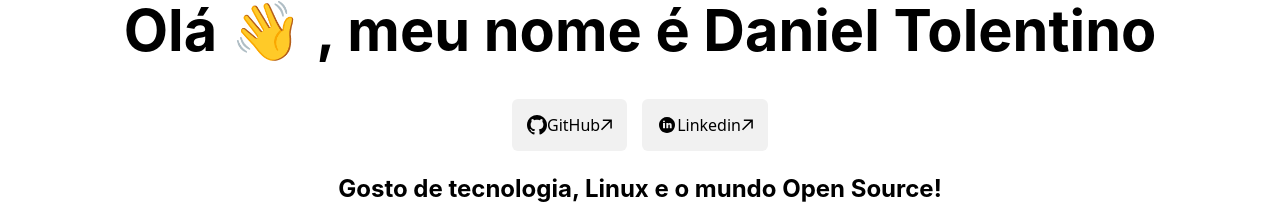
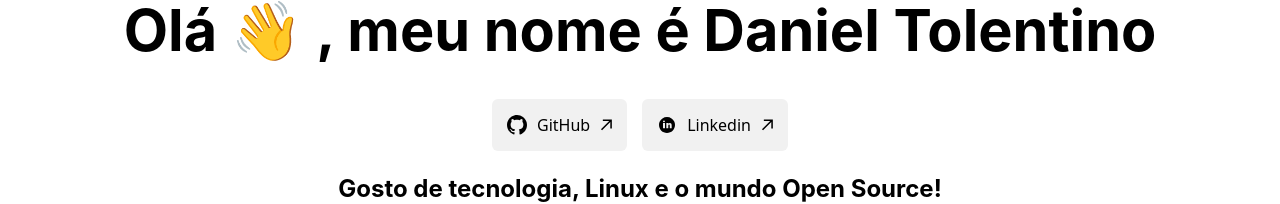
Before and after one commit to DanielTolentino/personal-page, a Next.js app: page / in a window 1280 px wide. Shown: the part 388-592 px from the top of the page. Built offline with nearby package versions, Linux system fonts and the light colour scheme.

Commit message:
Delete div and make the a tag inherit the styles

```diff
--- a/pages/index.js
+++ b/pages/index.js
@@ -23,8 +23,8 @@ export default function Home() {
             <h1 className={styles.title}>Olá <span className="emoji"> 👋 </span>, meu nome é Daniel Tolentino </h1>
             <br />
             <div className={styles.links_row}>
-              <div className={styles.link_card}>
-                <a  className={styles.link}                href="https://github.com/DanielTolentino"
+
+                <a  className={styles.link_card}                href="https://github.com/DanielTolentino"
                 target="_blank"
                 rel="noopener noreferrer"
                 >
@@ -32,10 +32,10 @@ export default function Home() {
                  <span>
                   <svg width="12" height="12" viewBox="0 0 12 12" fill="none" xmlns="http://www.w3.org/2000/svg"><path d="M2.07102 11.3494L0.963068 10.2415L9.2017 1.98864H2.83807L2.85227 0.454545H11.8438V9.46023H10.2955L10.3097 3.09659L2.07102 11.3494Z" fill="currentColor"></path></svg></span>
                 </a>
-              </div>
 
-              <div className={styles.link_card}>
-              <a  className={styles.link} href="https://www.linkedin.com/in/daniel-tolentino-ferreira-santos/"
+
+
+              <a className={styles.link_card} href="https://www.linkedin.com/in/daniel-tolentino-ferreira-santos/"
                 target="_blank"
                 rel="noopener noreferrer"
                 >
@@ -45,7 +45,7 @@ export default function Home() {
                  <span>
                   <svg width="12" height="12" viewBox="0 0 12 12" fill="none" xmlns="http://www.w3.org/2000/svg"><path d="M2.07102 11.3494L0.963068 10.2415L9.2017 1.98864H2.83807L2.85227 0.454545H11.8438V9.46023H10.2955L10.3097 3.09659L2.07102 11.3494Z" fill="currentColor"></path></svg></span>
                 </a>
-                </div>
+
             </div>
             <h2 className={styles.description}>Gosto de tecnologia, Linux e o mundo Open Source!</h2>
           </div>
```
